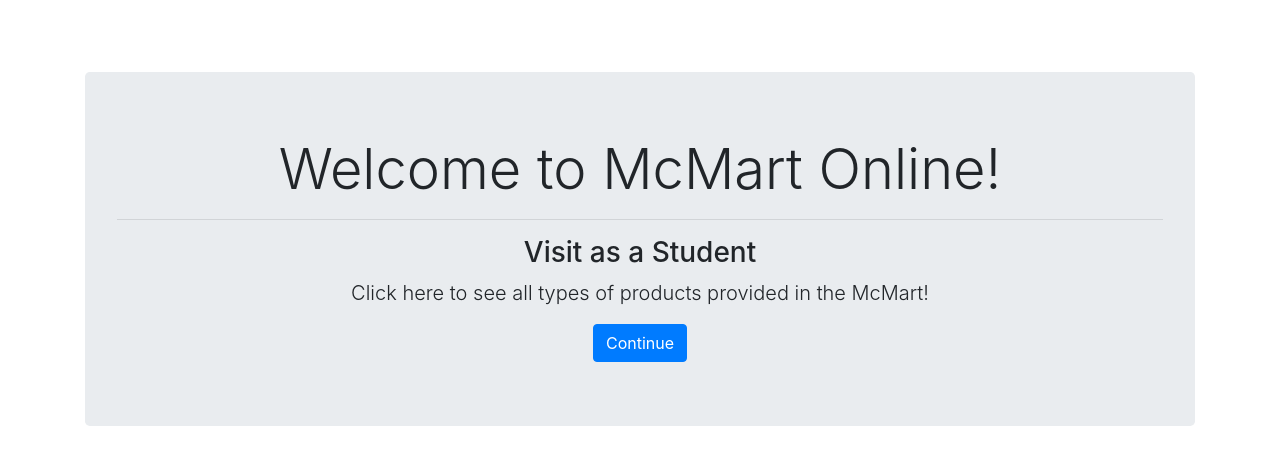
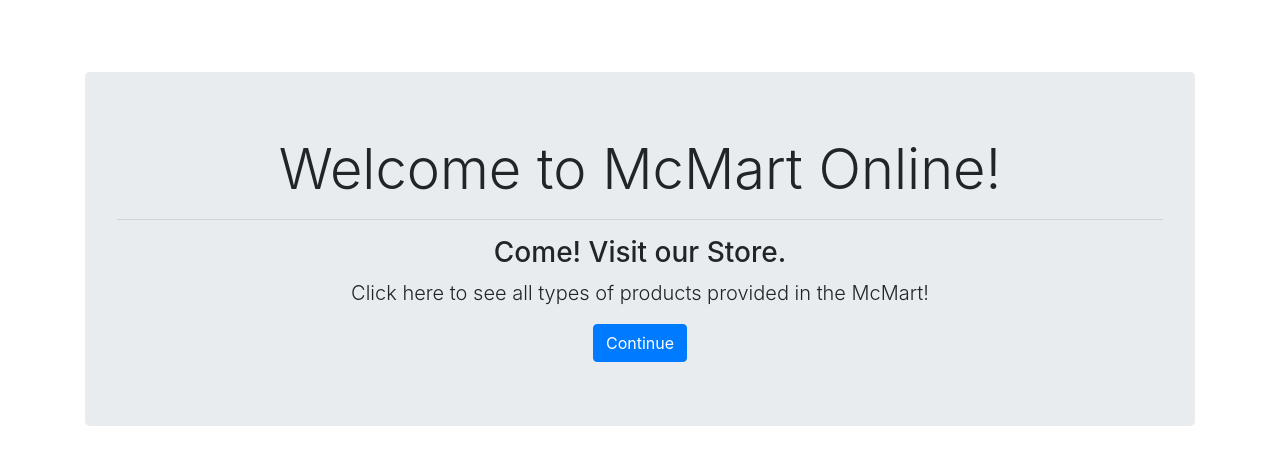
Before and after one commit to giovanni-agra/McMart2.0, a PHP site: page / in a window 1280 px wide. Shown: the top 462 px of the page. Run offline with PHP 8.4, Linux system fonts and the light colour scheme; some libraries are stand-ins or nearby versions; some web fonts are replaced.

Commit message:
Update index.php

```diff
--- a/index.php
+++ b/index.php
@@ -61,7 +61,7 @@ require ('includes/db.inc.php');
         <div class="jumbotron text-center">
             <h1 class="display-4">Welcome to McMart Online!</h1>
             <hr>
-            <h3>Visit as a Student</h3>
+            <h3>Come! Visit our Store.</h3>
             <p class="lead">Click here to see all types of products provided in the McMart!</p>
             <a href="category_index.php" class="btn btn-primary">Continue</a>
         </div>
```
